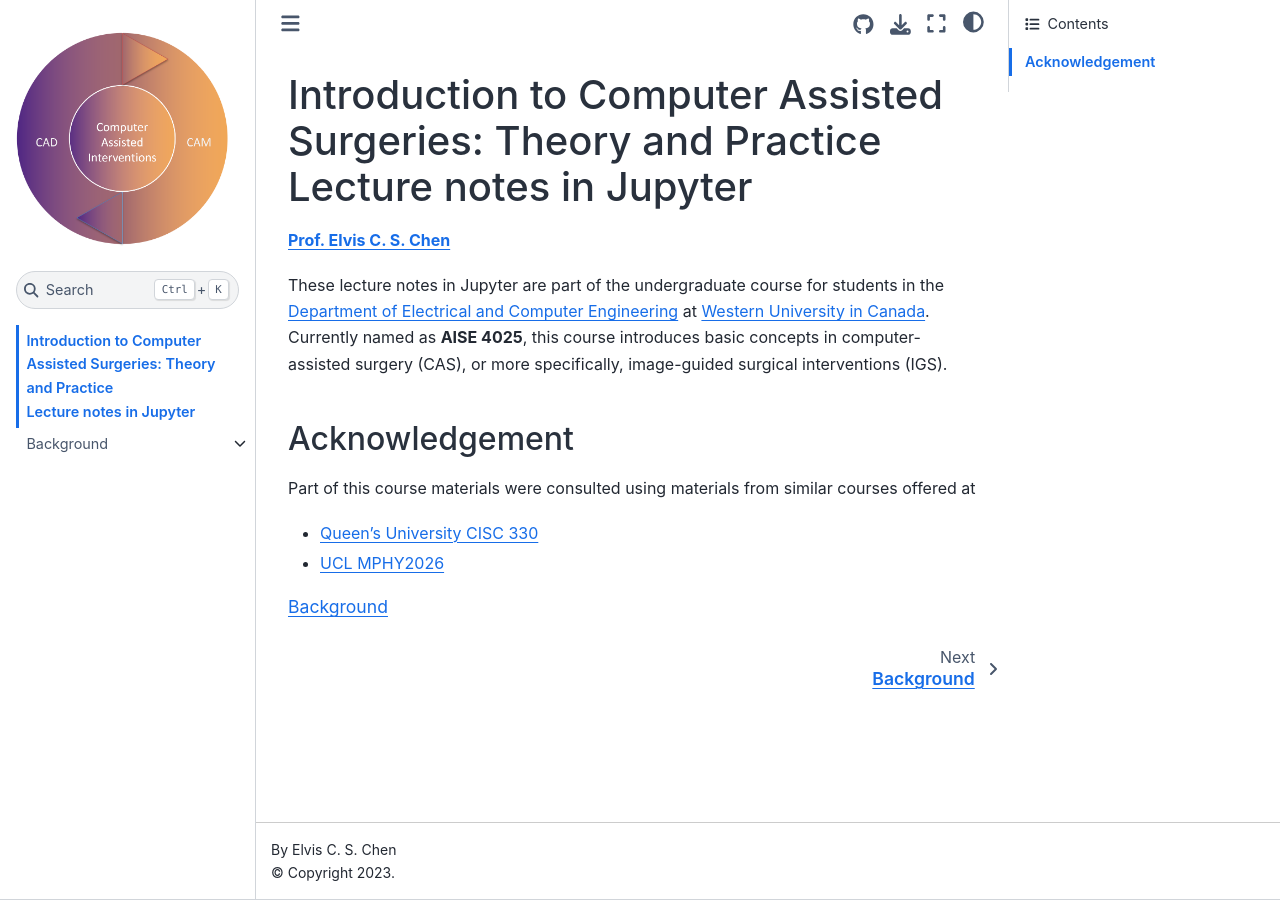
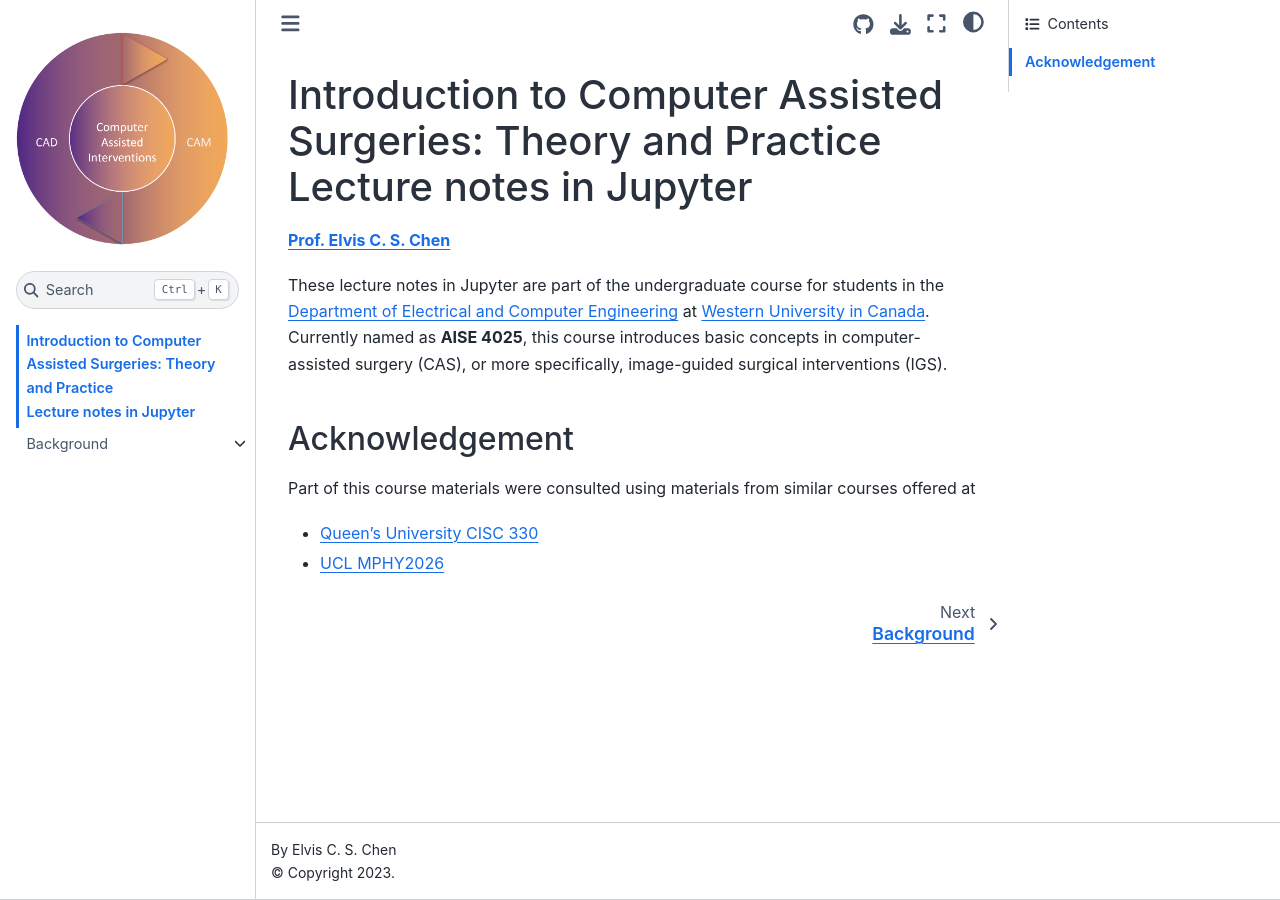
Before and after one commit to cheneuwo/CAS_Book, a Jupyter Book: the page built from intro.md, in a window 1280 px wide. Built offline with Jupyter Book 1.0.4 settings and Sphinx 7.4.7 and the Sphinx Book theme 1.1.4, drawn with Linux system fonts in a browser that asks for light colours.

Commit message:
Update intro.md

````diff
--- a/intro.md
+++ b/intro.md
@@ -11,6 +11,3 @@ These lecture notes in Jupyter are part of the undergraduate course for students
 Part of this course materials were consulted using materials from similar courses offered at
 - [Queen's University CISC 330](https://www.cs.queensu.ca/undergraduate/courses/CISC-330)
 - [UCL MPHY2026](https://mphy0026.readthedocs.io/en/latest/)
-
-```{tableofcontents}
-```
````
